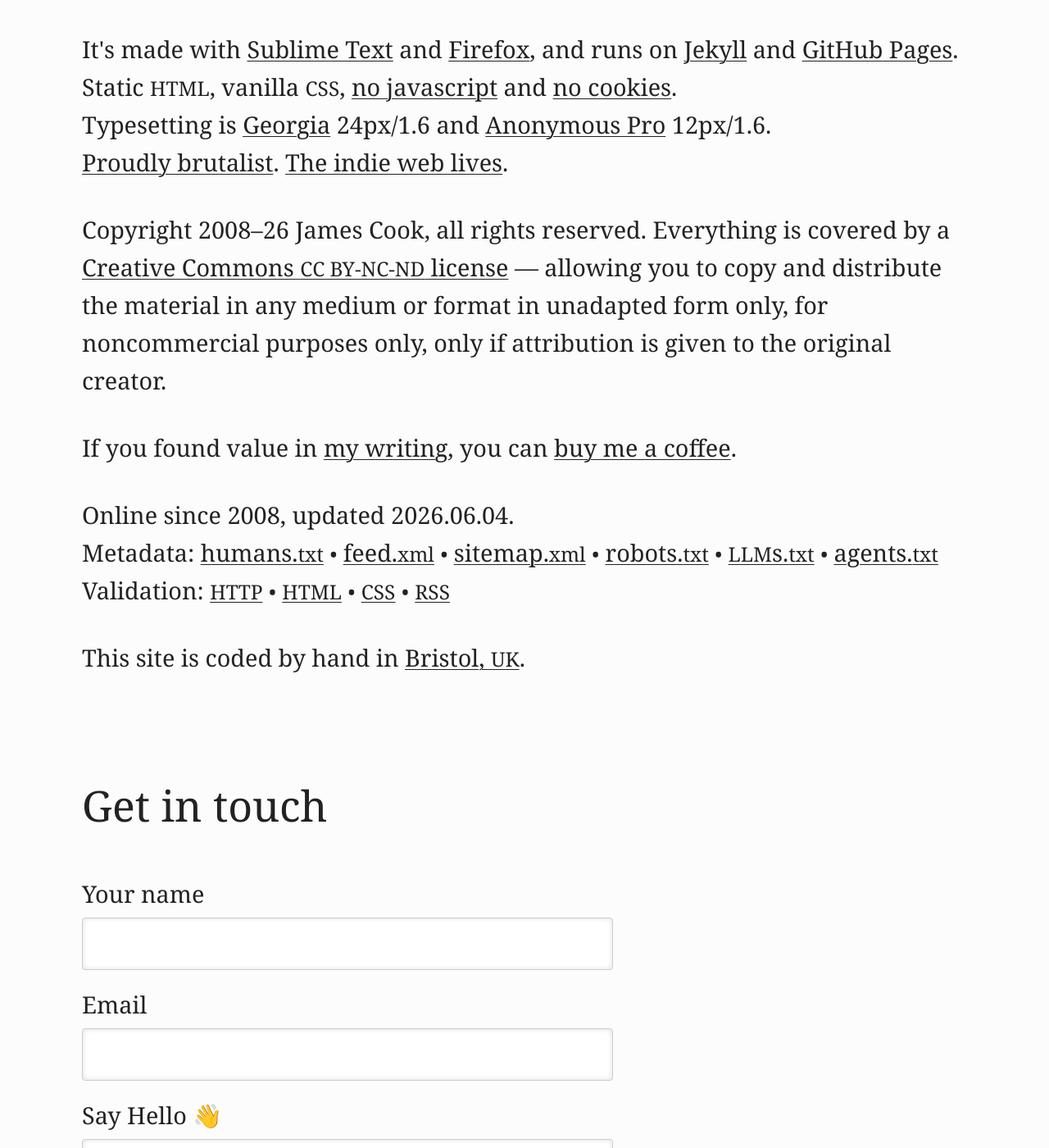
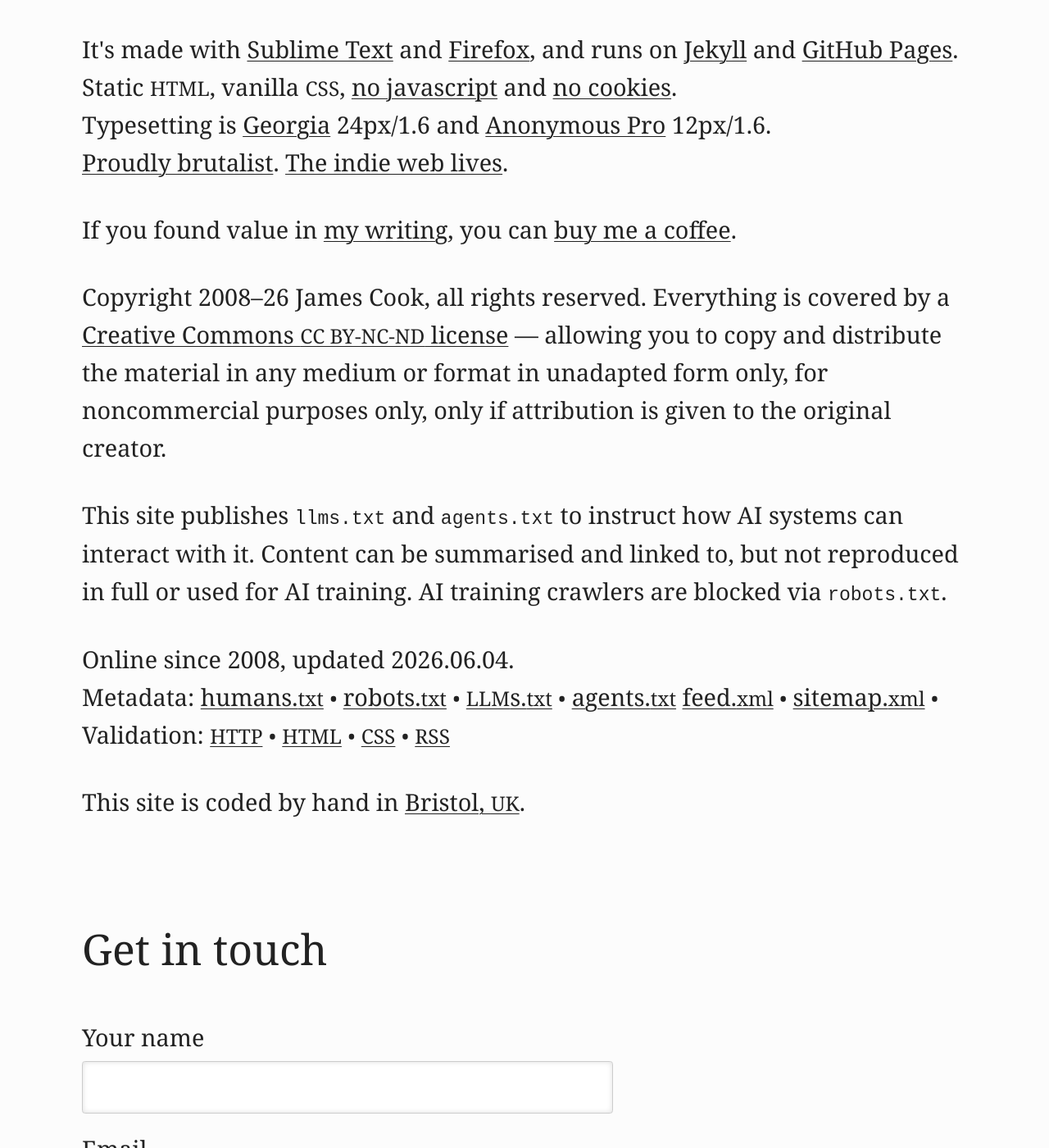
Before and after one commit to hellojames/hellojames.github.io, a Jekyll site: the page built from colophon/index.html, in a window 1280 px wide and 1400 px high, scrolled down 520 px. Shown: the whole window at 82% size. Built offline with Jekyll 4.4.1, drawn with Linux system fonts in a browser that asks for light colours.

Commit message:
Update colophon

```diff
--- a/colophon/index.html
+++ b/colophon/index.html
@@ -20,20 +20,22 @@
     Typesetting is <a href="https://www.linkedin.com/posts/erikdkennedy_georgia-is-a-default-web-font-its-on-a-share-7350977873844858881-PH0h/">Georgia</a> 24px/1.6 and <a href="https://fonts.google.com/specimen/Anonymous+Pro/">Anonymous Pro</a> 12px/1.6.<br>
     <a href="https://brutalist-web.design/" title="Visit website">Proudly brutalist</a>. <a href="https://www.indieweb.guide/what-is-indieweb/" title="Visit website">The indie web lives</a>.
 
+  <p>If you found value in <a href="{{ '../writing/' | relative_url }}" title="Go to writing">my writing</a>, you can <a href="https://buymeacoffee.com/hellojames" title="Visit website">buy me a coffee</a>.</p>
+
   <p>Copyright 2008–26 James Cook, all rights reserved. Everything is covered by a <a href="https://creativecommons.org/licenses/by-nc-nd/4.0" title=Visit website">Creative Commons <small>CC BY-NC-ND</small> license</a> &mdash; allowing you to copy and distribute the material in any medium or format in unadapted form only, for noncommercial purposes only, only if attribution is given to the original creator.</p>
 
-  <p>If you found value in <a href="{{ '../writing/' | relative_url }}" title="Go to writing">my writing</a>, you can <a href="https://buymeacoffee.com/hellojames" title="Visit website">buy me a coffee</a>.</p>
+  <p>This site publishes <code>llms.txt</code> and <code>agents.txt</code> to instruct how AI systems can interact with it. Content can be summarised and linked to, but not reproduced in full or used for AI training. AI training crawlers are blocked via <code>robots.txt</code>.</p>
 
   <p>
     Online since 2008, updated {{ site.time | date: "%Y.%m.%d" }}.
     <br>
     Metadata:
     <a href="https://hellojames.co.uk/humans.txt" title="View file">humans.<small>txt</small></a> <small>•</small>
-    <a href="https://hellojames.co.uk/writing/feed.xml" title="View file">feed.<small>xml</small></a> <small>•</small>
-    <a href="https://hellojames.co.uk/sitemap.xml" title="View file">sitemap.<small>xml</small></a> <small>•</small>
     <a href="https://hellojames.co.uk/robots.txt" title="View file">robots.<small>txt</small></a> <small>•</small>
     <a href="https://hellojames.co.uk/llms.txt" title="View file"><small>LLM</small>s.<small>txt</small></a> <small>•</small>
     <a href="https://hellojames.co.uk/agents.txt" title="View file">agents.<small>txt</small></a>
+    <a href="https://hellojames.co.uk/writing/feed.xml" title="View file">feed.<small>xml</small></a> <small>•</small>
+    <a href="https://hellojames.co.uk/sitemap.xml" title="View file">sitemap.<small>xml</small></a> <small>•</small>
     <br>
     Validation:
     <a href="https://developer.mozilla.org/en-US/observatory/analyze?host=hellojames.co.uk" title=""><small>HTTP</small></a> <small>•</small>
```
